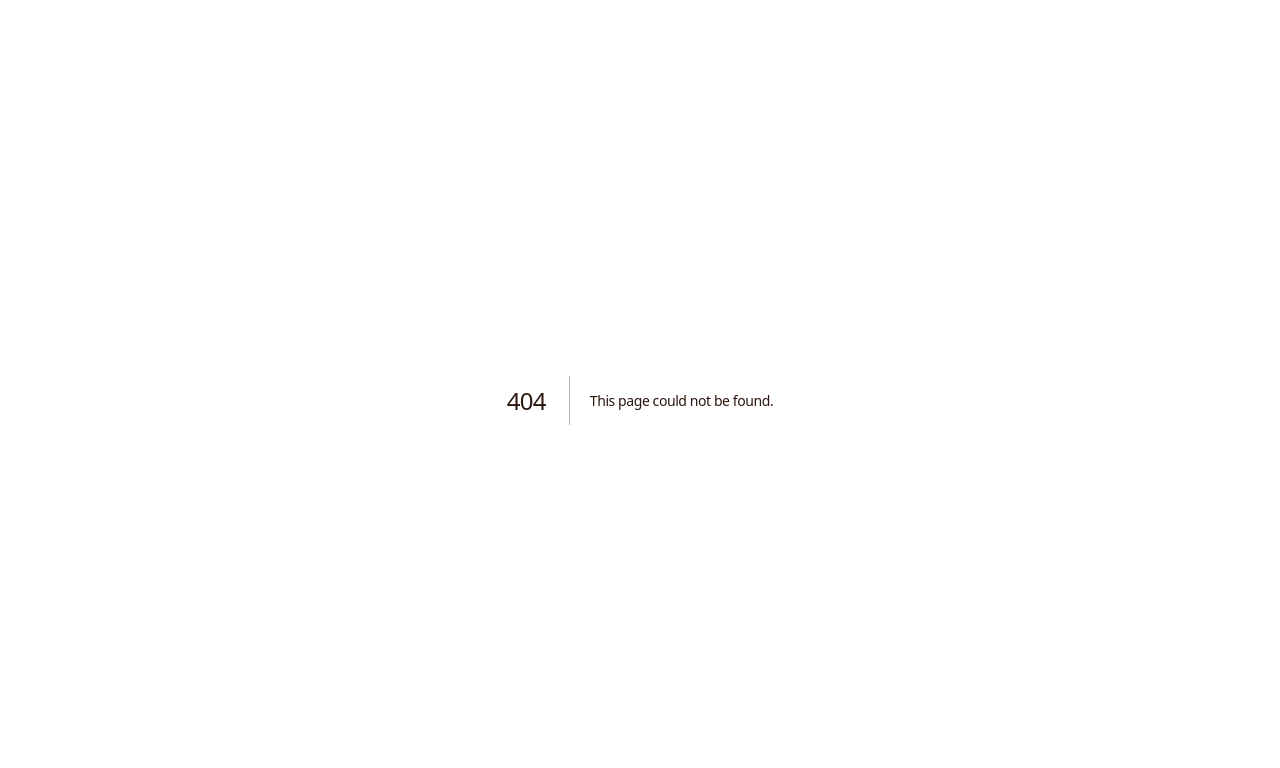
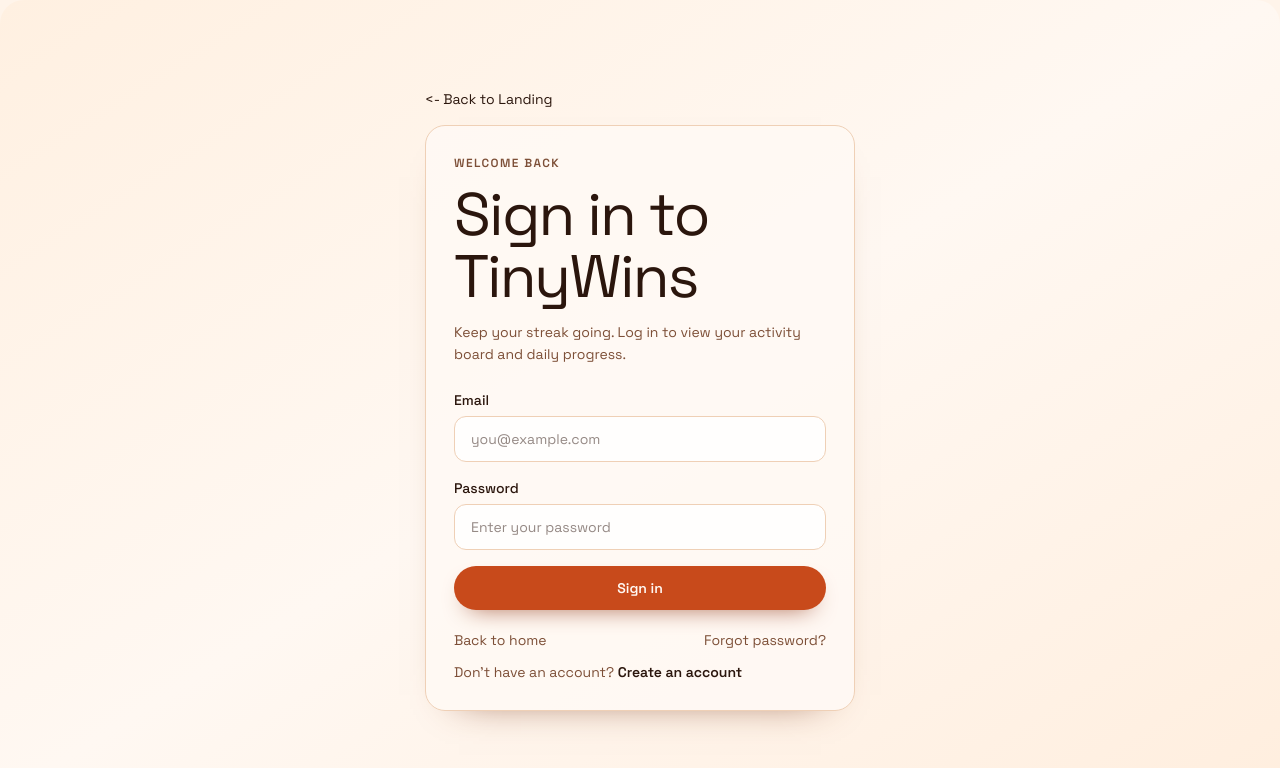
Before and after one commit to Fozzyack/squares-of-satisfaction-2.0-frontend, a Next.js app: page /login in a window 1280 px wide. Before the commit this address had no page. Shown: the top 768 px of the page. Built offline with nearby package versions, Linux system fonts and the light colour scheme.

Commit message:
add: login and create account pages

```diff
--- /dev/null
+++ b/app/create-account/page.tsx
@@ -0,0 +1,81 @@
+import Link from "next/link";
+
+export default function CreateAccountPage() {
+  return (
+    <div className="relative isolate min-h-screen bg-background p-4 md:p-8">
+      <div className="absolute inset-0 -z-10 rounded-3xl bg-linear-to-br from-[#fff0e1] via-[#fff8f2] to-[#ffeede]" />
+
+      <main className="mx-auto grid min-h-[calc(100vh-2rem)] w-full max-w-[1140px] items-center py-4 md:min-h-[calc(100vh-4rem)] md:py-0">
+        <div className="mx-auto w-full max-w-[430px]">
+          <Link href="/">
+            <p className="mb-4 text-sm">{"<"}- Back to Landing</p>
+          </Link>
+
+          <section className="w-full rounded-[20px] border border-card-border bg-card/90 p-6 shadow-[0_18px_40px_-34px_#7f3d1e] md:p-7">
+          <p className="m-0 text-[0.74rem] font-semibold uppercase tracking-[0.12em] text-muted">
+            New to TinyWins
+          </p>
+          <h1 className="mt-3 text-3xl leading-tight font-medium tracking-tight text-foreground md:text-4xl">
+            Create your account
+          </h1>
+          <p className="mt-3 text-sm leading-relaxed text-muted">
+            Start tracking tiny daily wins and build streaks you can actually see.
+          </p>
+
+          <form className="mt-6 space-y-4" action="#" method="post">
+            <label className="block">
+              <span className="mb-1.5 block text-sm font-medium text-foreground">Name</span>
+              <input
+                type="text"
+                name="name"
+                autoComplete="name"
+                placeholder="Your name"
+                className="w-full rounded-xl border border-card-border bg-white/80 px-4 py-3 text-sm text-foreground outline-none transition focus:border-primary/70 focus:ring-2 focus:ring-primary/20"
+                required
+              />
+            </label>
+
+            <label className="block">
+              <span className="mb-1.5 block text-sm font-medium text-foreground">Email</span>
+              <input
+                type="email"
+                name="email"
+                autoComplete="email"
+                placeholder="you@example.com"
+                className="w-full rounded-xl border border-card-border bg-white/80 px-4 py-3 text-sm text-foreground outline-none transition focus:border-primary/70 focus:ring-2 focus:ring-primary/20"
+                required
+              />
+            </label>
+
+            <label className="block">
+              <span className="mb-1.5 block text-sm font-medium text-foreground">Password</span>
+              <input
+                type="password"
+                name="password"
+                autoComplete="new-password"
+                placeholder="Create a password"
+                className="w-full rounded-xl border border-card-border bg-white/80 px-4 py-3 text-sm text-foreground outline-none transition focus:border-primary/70 focus:ring-2 focus:ring-primary/20"
+                required
+              />
+            </label>
+
+            <button
+              type="submit"
+              className="w-full rounded-full bg-primary px-5 py-3 text-sm font-semibold text-primary-foreground shadow-[0_10px_24px_-14px_#8f3616] transition hover:-translate-y-px"
+            >
+              Create account
+            </button>
+          </form>
+
+          <div className="mt-5 text-sm text-muted">
+            Already have an account?{" "}
+            <Link href="/login" className="font-semibold text-foreground transition hover:text-primary">
+              Sign in
+            </Link>
+          </div>
+          </section>
+        </div>
+      </main>
+    </div>
+  );
+}
--- /dev/null
+++ b/app/login/page.tsx
@@ -0,0 +1,80 @@
+import Link from "next/link";
+
+export default function LoginPage() {
+  return (
+    <div className="relative isolate min-h-screen bg-background p-4 md:p-8">
+      <div className="absolute inset-0 -z-10 rounded-3xl bg-linear-to-br from-[#fff0e1] via-[#fff8f2] to-[#ffeede]" />
+
+      <main className="mx-auto grid min-h-[calc(100vh-2rem)] w-full max-w-[1140px] items-center py-4 md:min-h-[calc(100vh-4rem)] md:py-0">
+        <div className="mx-auto w-full max-w-[430px]">
+          <Link href="/">
+            <p className="mb-4 text-sm">{"<"}- Back to Landing</p>
+          </Link>
+
+          <section className="w-full rounded-[20px] border border-card-border bg-card/90 p-6 shadow-[0_18px_40px_-34px_#7f3d1e] md:p-7">
+          <p className="m-0 text-[0.74rem] font-semibold uppercase tracking-[0.12em] text-muted">
+            Welcome back
+          </p>
+          <h1 className="mt-3 text-3xl leading-tight font-medium tracking-tight text-foreground md:text-4xl">
+            Sign in to TinyWins
+          </h1>
+          <p className="mt-3 text-sm leading-relaxed text-muted">
+            Keep your streak going. Log in to view your activity board and daily progress.
+          </p>
+
+          <form className="mt-6 space-y-4" action="#" method="post">
+            <label className="block">
+              <span className="mb-1.5 block text-sm font-medium text-foreground">Email</span>
+              <input
+                type="email"
+                name="email"
+                autoComplete="email"
+                placeholder="you@example.com"
+                className="w-full rounded-xl border border-card-border bg-white/80 px-4 py-3 text-sm text-foreground outline-none transition focus:border-primary/70 focus:ring-2 focus:ring-primary/20"
+                required
+              />
+            </label>
+
+            <label className="block">
+              <span className="mb-1.5 block text-sm font-medium text-foreground">Password</span>
+              <input
+                type="password"
+                name="password"
+                autoComplete="current-password"
+                placeholder="Enter your password"
+                className="w-full rounded-xl border border-card-border bg-white/80 px-4 py-3 text-sm text-foreground outline-none transition focus:border-primary/70 focus:ring-2 focus:ring-primary/20"
+                required
+              />
+            </label>
+
+            <button
+              type="submit"
+              className="w-full rounded-full bg-primary px-5 py-3 text-sm font-semibold text-primary-foreground shadow-[0_10px_24px_-14px_#8f3616] transition hover:-translate-y-px"
+            >
+              Sign in
+            </button>
+          </form>
+
+          <div className="mt-5 flex items-center justify-between gap-3 text-sm text-muted">
+            <Link href="/" className="transition hover:text-foreground">
+              Back to home
+            </Link>
+            <Link href="#" className="transition hover:text-foreground">
+              Forgot password?
+            </Link>
+          </div>
+          <div className="mt-3 text-sm text-muted">
+            Don&apos;t have an account?{" "}
+            <Link
+              href="/create-account"
+              className="font-semibold text-foreground transition hover:text-primary"
+            >
+              Create an account
+            </Link>
+          </div>
+          </section>
+        </div>
+      </main>
+    </div>
+  );
+}
```
Also changed, not shown: 1 other file (tests, documents, lock files or other folders).
